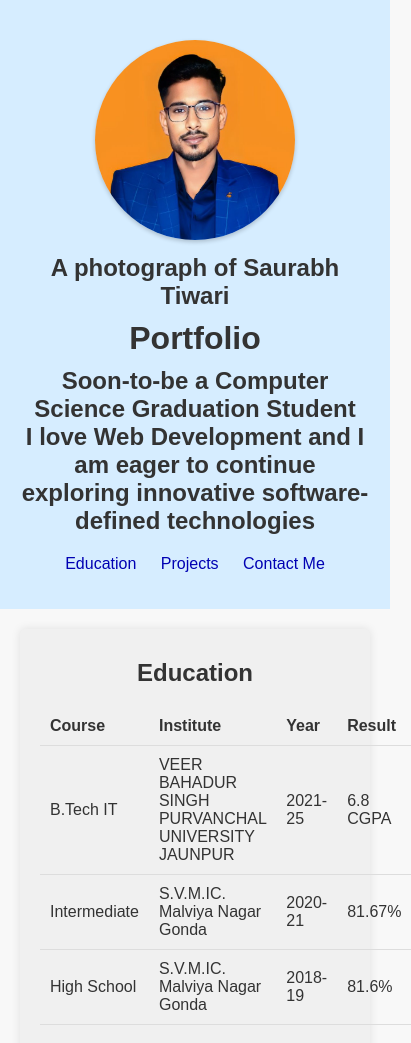
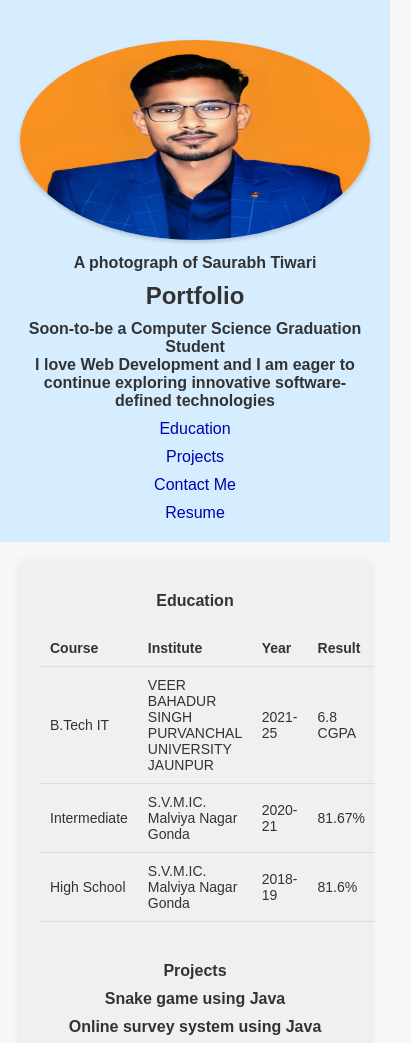
Before and after one commit to SAURABHTIWARIVBSPU/firstproject, a plain HTML site: page index.html in a window 390 px wide. Shown: the top 1043 px of the page, 411 px wide, since content can reach past the window. Drawn offline with Linux system fonts and the light colour scheme.

Commit message:
Update index.html
RESPONSIVE PAGE

```diff
--- a/index.html
+++ b/index.html
@@ -1,4 +1,3 @@
-
 <!DOCTYPE html>
 <html lang="en">
 
@@ -7,7 +6,7 @@
     <meta name="viewport" content="width=device-width, initial-scale=1.0">
     <title>Portfolio</title>
     <style>
-
+        /* Global styles */
         body {
             font-family: Arial, sans-serif;
             margin: 0;
@@ -84,8 +83,6 @@
             transition: color 0.3s ease;
         }
 
-
-
         a:hover {
             color: #000000;
         }
@@ -106,6 +103,43 @@
             margin-right: 10px;
             vertical-align: middle;
             color: #7458f3;
+        }
+
+        /* Media queries */
+        @media only screen and (max-width: 600px) {
+            /* Mobile styles */
+            img {
+                width: 100%;
+            }
+
+            nav {
+                text-align: center;
+            }
+
+            ul {
+                margin-top: 10px;
+            }
+
+            li {
+                display: block;
+                margin: 10px 0;
+            }
+
+            h1 {
+                font-size: 24px;
+            }
+
+            h2 {
+                font-size: 16px;
+            }
+
+            h3 {
+                font-size: 16px;
+            }
+
+            table {
+                font-size: 14px;
+            }
         }
     </style>
     <link rel="stylesheet" href="https://cdnjs.cloudflare.com/ajax/libs/font-awesome/4.7.0/css/font-awesome.min.css">
@@ -137,11 +171,10 @@
             I love Web Development and I am eager to continue exploring innovative software-defined technologies
         </h2>
         <nav>
-            <ul>
                 <li><a href="#educationId">Education</a></li>
                 <li><a href="#projectsId">Projects</a></li>
                 <li><a href="#contactId">Contact Me</a></li>
-
+                <a href="SAURABH TIWARI NextLevel Resume.pdf">Resume</a>
             </ul>
         </nav>
     </header>
```
